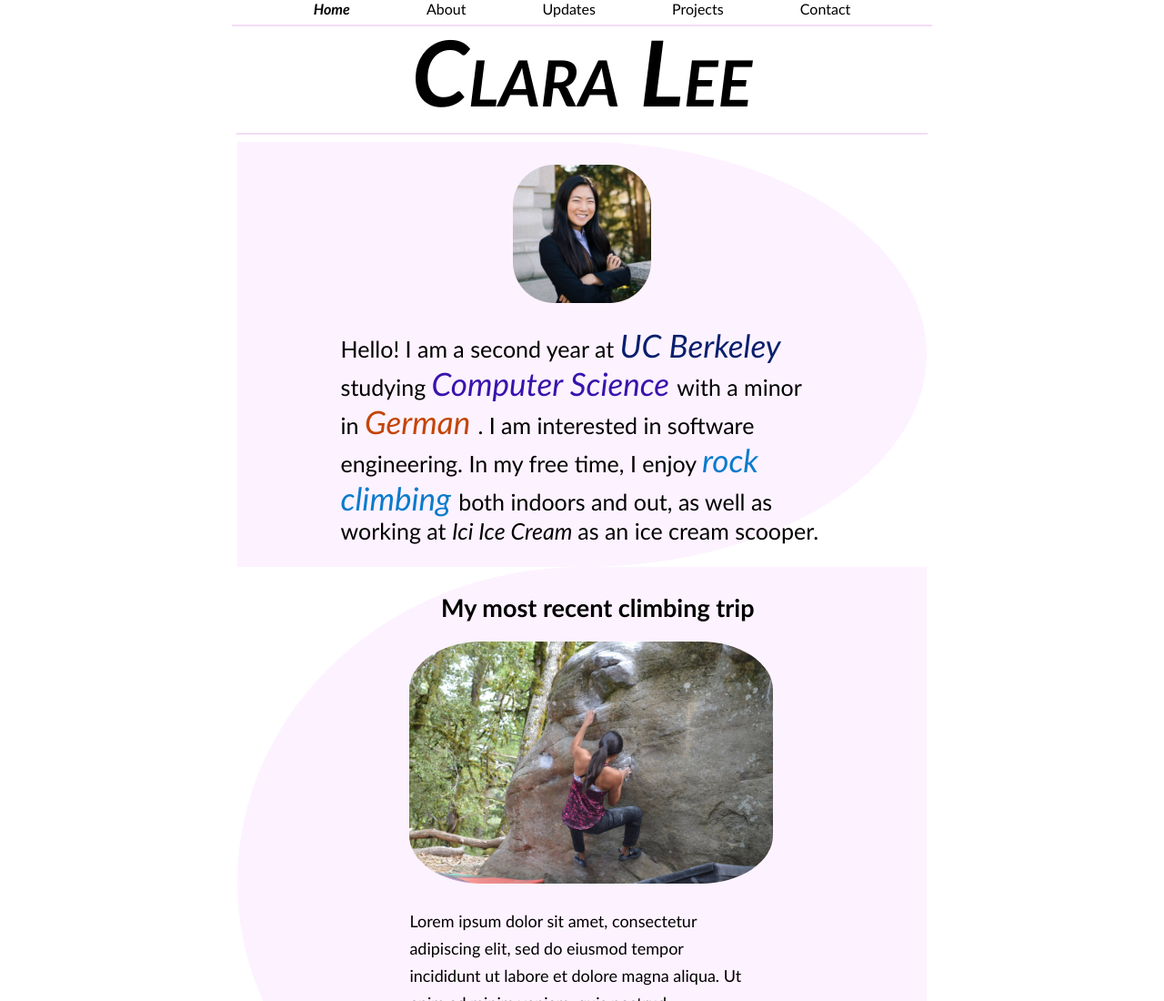
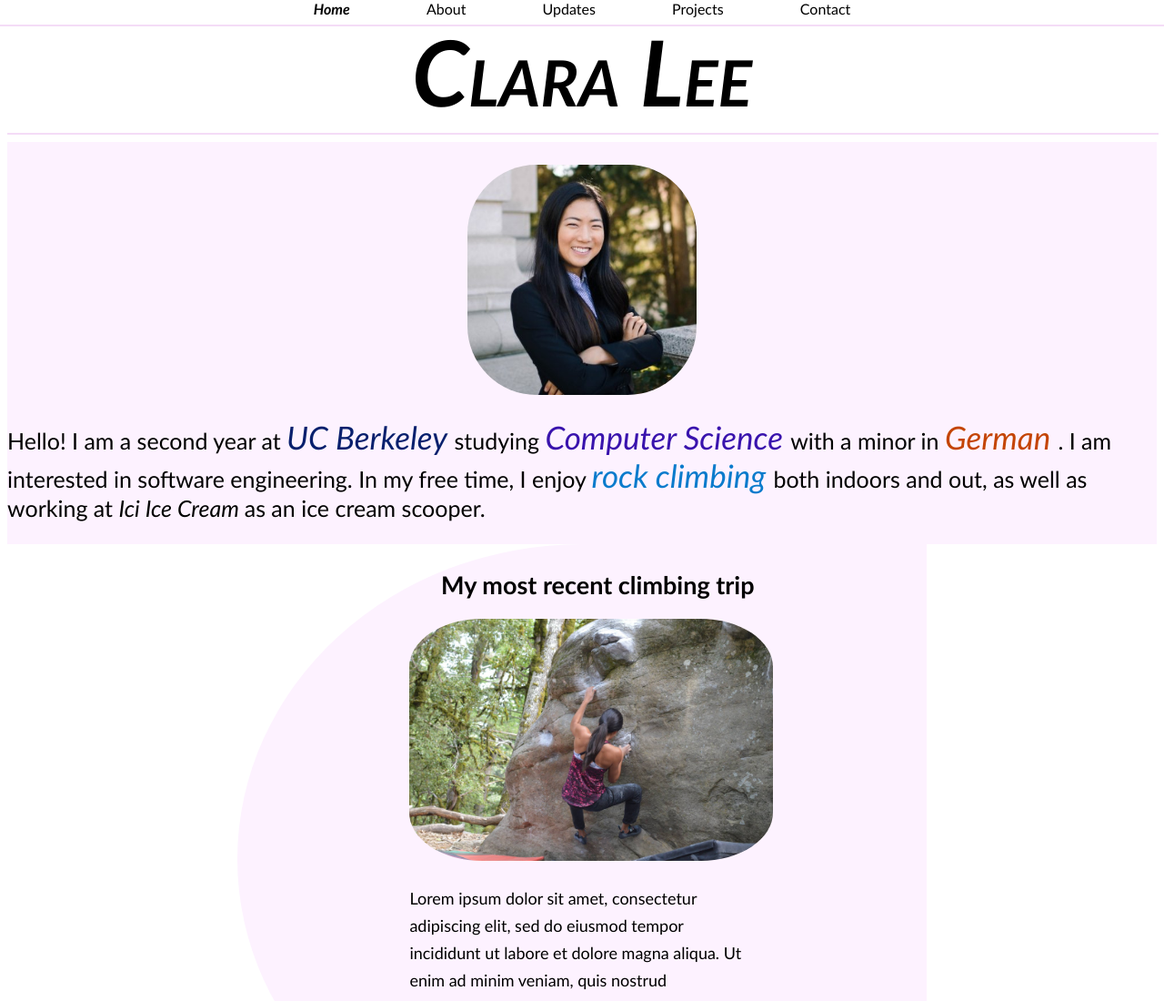
Before and after one commit to wclaralee/wclaralee, a plain HTML site: page mainweb.html in a window 1280 px wide. Shown: the top 1100 px of the page at 91% size. Drawn offline with Linux system fonts and the light colour scheme.

Commit message:
before apple check up

```diff
--- a/mainweb.html
+++ b/mainweb.html
@@ -13,7 +13,7 @@
 					<a href="#updates">Updates</a>
 					<a href="#proj">Projects</a>
 					<a href="#contact">Contact</a>
-				<HR WIDTH=60% color = #f4dcf7>
+				<HR id="nav-align" WIDTH=100% color = #f4dcf7>
 			</div>
 
 
@@ -25,7 +25,7 @@
 			</div>
 
 
-			<HR width=60% color = #f4dcf7>
+			<HR width=100% color = #f4dcf7>
 
 
 			<div id="content">
--- a/styles.css
+++ b/styles.css
@@ -50,7 +50,9 @@ a {
     color: #0363b7;
     transition: 0.5s;
 }
-
+#nav-align {
+	float:left;
+}
 
 /* /\/\/\/\/\/\/\/\/\/\/\/\/\/\/\/\/\/\/\/\/\ */
 
@@ -79,10 +81,10 @@ a {
 /* /\/\/\/\/\/\/ ABOUT /\/\/\/\/\/\/\/\//\/\/\/\*/
 #about{
 	background-color: #fdf2ff;
-	width: 60%;
+	width: 100%;
 	display: inline-block;
-	border-bottom-right-radius: 50%;
-	border-top-right-radius: 50%;
+	/*border-bottom-right-radius: 0%;
+	border-top-right-radius: 50%;*/
 }
 #headshot {
 	width: 20%;
@@ -97,7 +99,7 @@ a {
 	font-size: 25px;
 	display: inline-block;
 	vertical-align: right;
-	width: 70%;
+	width: 100%;
 	font-family: Optima;
 	text-align: left;
 	padding-top: 0px;
```
